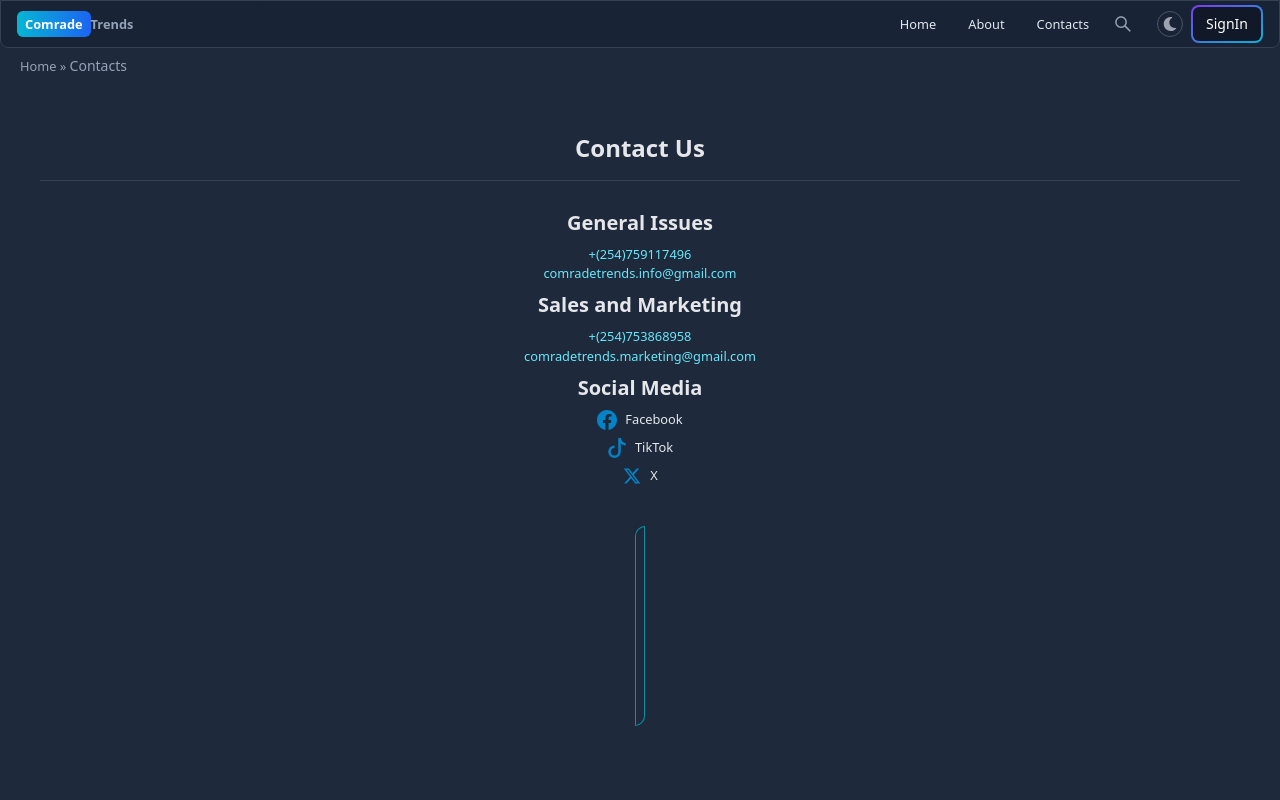
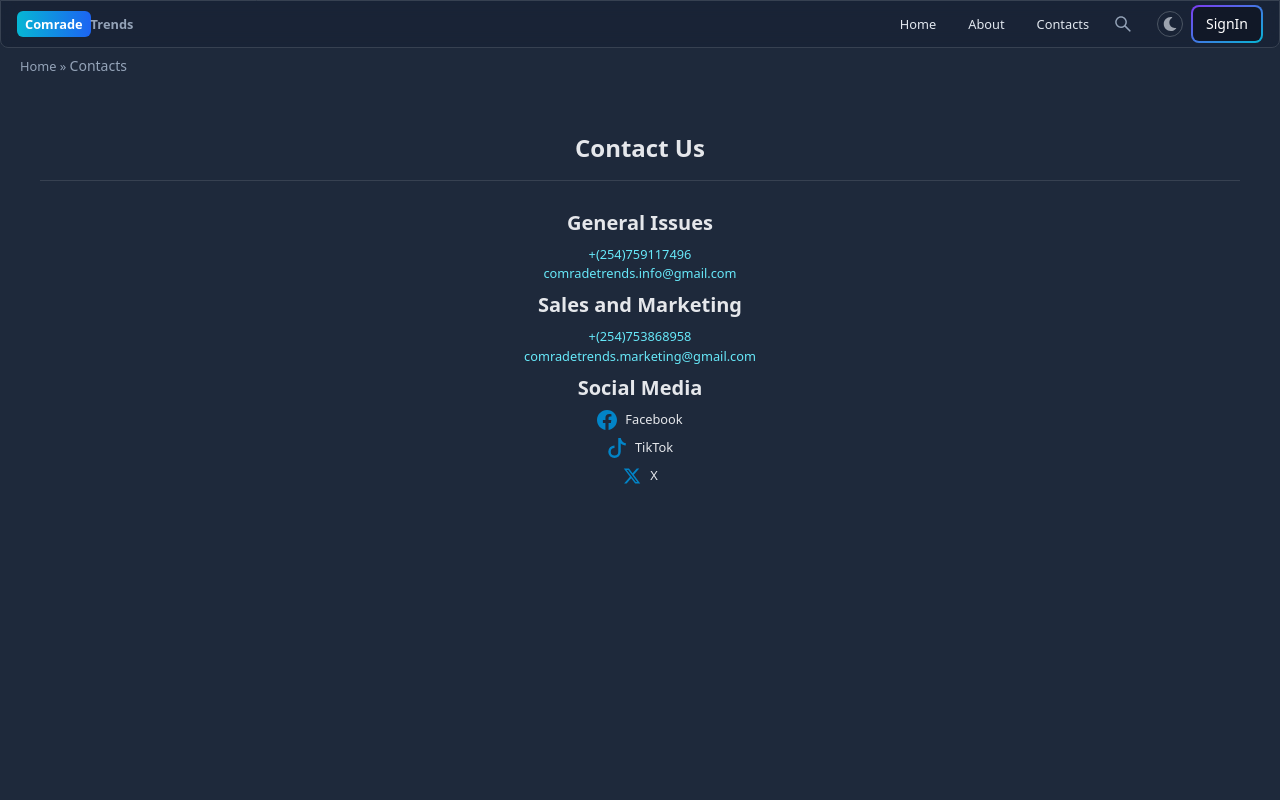
Before and after one commit to DenisKochei/ComradeTrends, a React (Vite) app in the folder frontend/: page /Contacts in a window 1280 px wide. Shown: the top 800 px of the page. Built offline with nearby package versions, Linux system fonts and the light colour scheme; no server answers.

Commit message:
adsense min-h

```diff
--- a/frontend/public/service-worker.js
+++ b/frontend/public/service-worker.js
@@ -1,4 +1,4 @@
-const CACHE_NAME = 'comradetrends-cache-v1.1.3.2';
+const CACHE_NAME = 'comradetrends-cache-v1.1.3.3';
 const urlsToCache = [
   '/',
   '/index.html',
--- a/frontend/src/components/CallToAction.jsx
+++ b/frontend/src/components/CallToAction.jsx
@@ -32,7 +32,7 @@ export function CallToAction() {
   );
  }else{
   return(
-    <ins className="adsbygoogle flex flex-col sm:flex-row p-1 border min-h-[200px] max-w-6xl border-teal-500 justify-center items-center rounded-tl-3xl rounded-br-3xl text-center"
+    <ins className="adsbygoogle flex flex-col sm:flex-row p-1  max-w-6xl  justify-center items-center text-center"
       data-ad-client="ca-pub-2272683616359766"
       data-ad-slot="3353766500"
       data-ad-format="auto"
```
